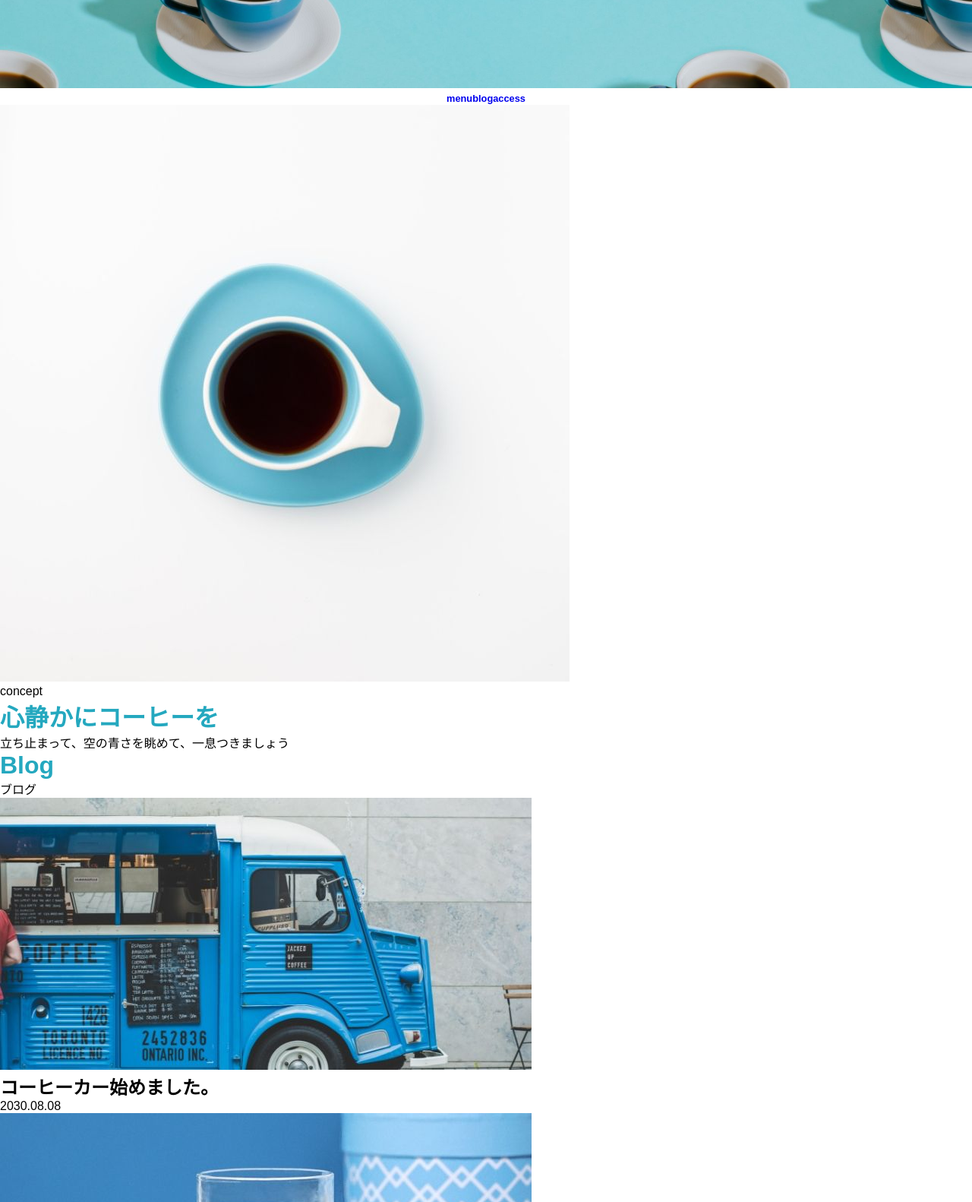
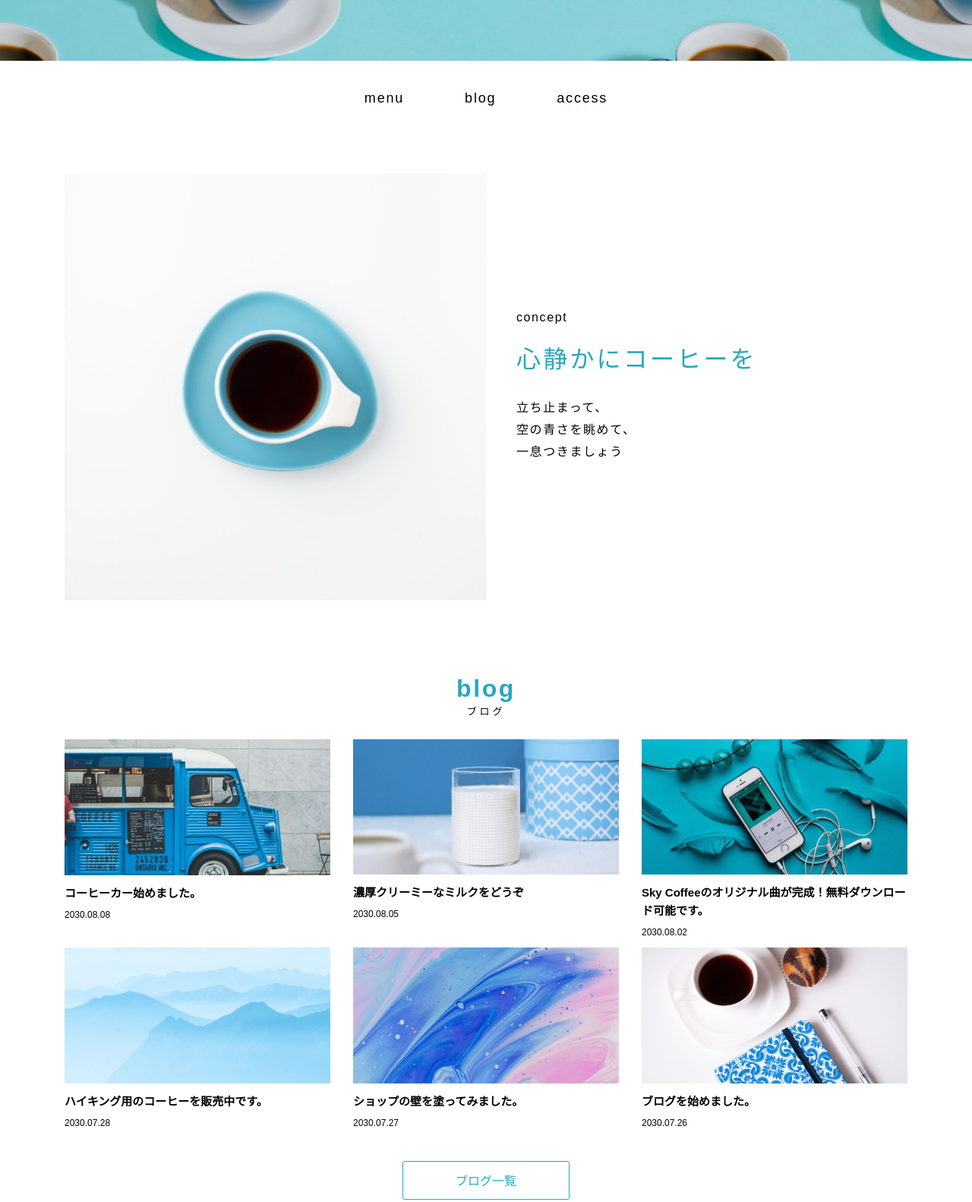
Before and after one commit to yuni-tsuki/cafe-site, a plain HTML site: page index.html in a window 1280 px wide. Shown: the part 600-2182 px from the top of the page at 76% size. Drawn offline with Linux system fonts and the light colour scheme; some packages are replaced by stand-ins of ours.

Commit message:
PC版レイアウト完成

```diff
--- a/css/style.scss
+++ b/css/style.scss
@@ -13,6 +13,18 @@ a {
   }
 }
 
+img {
+  max-width: 100%;
+  height: auto;
+  vertical-align: bottom;
+}
+
+.container {
+  max-width: 1170px;
+  margin: 0 auto;
+  padding: 0 30px;
+}
+
 h1 {
   color: #24A8Bf;
 }
@@ -21,27 +33,140 @@ top-img {
   max-width: 100%;
 }
 
-.contains-container {
-  margin: 0% auto;
-  nav {
-    font-weight: bold;
-    display: flex;
-    justify-content: center;
+header {
+  padding: 50px 0;
+  img {
+    width: 280px;
+    margin: 0 auto;
+    display: block;
   }
 }
 
-.concept-container {
-  justify-content: space-between;
+.main-visual {
+  width: 100%;
 }
 
-header img{
-  width: 25%;
-  margin: 5% auto 5% auto;
-  display: flex;
-  justify-content: center;
+.gloval-nav {
+  margin-top: 40px;
+  margin-bottom: 90px;
+  ul {
+    display: flex;
+    justify-content: center;
+    list-style: none;
+    li {
+      margin-right: 80px;
+      letter-spacing: 0.1em;
+      font-size: 18px;
+      line-height: 1;
+      &:last-child {
+        margin-right: 0;
+      }
+      a {
+        color: black;
+      }
+    }
+  }
 }
 
-.top-img {
-  width: 100%;
+.concept {
+  .container {
+    display: flex;
+    align-items: center;
+  }
+  .description {
+    padding-left: 40px;
+  }
+  .subtitle {
+    letter-spacing: 0.1em;
+    margin-bottom: 20px;
+  }
+  h2 {
+    font-size: 32px;
+    color: #24A8BF;
+    letter-spacing: 0.1em;
+    margin-bottom: 30px;
+    font-weight: normal;
+  }
+  p {
+    letter-spacing: 0.1em;
+    font-size: 16px;
+    line-height: 1.8;
+  }
+  img {
+    width: 50%;
+  }
+}
 
+.blog {
+  padding-top: 100px;
+  padding-bottom: 50px;
+  h2 {
+    color: #24A8BF;
+    font-size: 32px;
+    letter-spacing: 0.08em;
+    line-height: 1;
+    text-align: center;
+    margin-bottom: 8px;
+  }
+  .subtitle {
+    text-align: center;
+    font-size: 13px;
+    margin-bottom: 30px;
+    letter-spacing: 0.3em;
+    line-height: 1;
+  }
+  .list {
+    display: flex;
+    flex-flow: row wrap;
+    .article {
+      margin: 0 30px 12px 0;
+      width: calc((100% - 60px) / 3);
+      &:nth-child(3n) {
+        margin-right: 0;
+      }
+      &:hover {
+        opacity: 0.8;
+      }
+      h3 {
+        font-size: 15px;
+        line-height: 1.6;
+        letter-spacing: 0;
+        margin: 12px 0 6px 0;
+      }
+      time {
+        font-size: 12px;
+      }
+    }
+  }
+  button {
+    display: block;
+    border: 1px solid #24A8BF;
+    border-radius: 3px;
+    height: 51px;
+    width: 220px;
+    margin: 30px auto 0 auto;
+    color: #24A8BF;
+    text-align: center;
+    &:hover {
+      opacity: 0.8;
+    }
+  }
 }
+
+footer{
+  background-color: black;
+  img {
+    display: block;
+    width: 180px;
+    margin: 0 auto;
+    padding: 70px 0 50px 0;
+  }
+  p {
+    padding-bottom: 30px;
+    font-size: 12px;
+    line-height: 1.15;
+    letter-spacing: 0.05em;
+    color: #8b8b8b;
+    text-align: center;
+  }
+}
--- a/index.html
+++ b/index.html
@@ -6,6 +6,7 @@
     <meta name="description" content="Sky Coffeeの公式ホームページ">
     <link rel="stylesheet" href="https://unpkg.com/ress/dist/ress.min.css">
     <link rel="stylesheet" href="css/style.css">
+    <meta name="viewport" content="width=device-width,initial-scale=1">
   </head>
 
   <body>
@@ -13,66 +14,82 @@
       <img src="images/logo.png" alt="Sky Coffee">
     </header>
 
-    <img class="top-img" src="images/pc_main-visual.jpg" alt="複数の青いカップのコーヒー">
+    <picture class="main-visual">
+      <source srcset="images/pc_main-visual.jpg" media="(min-width: 768px)">
+      <img src="images/sp_main-visual.jpg" alt="複数の青いカップのコーヒー">
+    </picture>
 
-    <div class="contains-container">
-      <nav>
-        <a href="#"><small>menu</small></a>
-        <a href="#"><small>blog</small></a>
-        <a href="#"><small>access</small></a>
+    <nav class="gloval-nav">
+      <ul>
+        <li><a href="#">menu</a></li>
+        <li><a href="#">blog</a></li>
+        <li><a href="#">access</a></li>
+      </ul>
     </nav>
 
-      <div class="concept-container">
-        <img src="images/concept.jpg" alt="青いカップのコーヒー">
-        <div>
-          <p>concept</p>
-          <h1>心静かにコーヒーを</h1>
-          <p>立ち止まって、空の青さを眺めて、一息つきましょう</p>
+    <main>
+      <section class="concept">
+        <div class="container">
+          <img src="images/concept.jpg" alt="青いカップのコーヒー" width="750" height="759">
+          <div class="description">
+            <div class="subtitle">concept</div>
+            <h2>心静かにコーヒーを</h2>
+            <p>
+              立ち止まって、<br>
+              空の青さを眺めて、<br>
+              一息つきましょう
+            </p>
           </div>
         </div>
+      </section>
 
-      <h1>Blog</h1>
-      <p class="bold">ブログ</p>
+      <section class="blog">
+        <div class="container">
+          <h2>blog</h2>
+          <div class="subtitle">ブログ</div>
 
+          <div class="list">
             <div class="article">
               <img src="images/thumbnail01.jpg" alt="青いトラック">
-        <h2>コーヒーカー始めました。</h2>
-        <p>2030.08.08</p>
+              <h3 class="title">コーヒーカー始めました。</h3>
+              <time datetime="2030-08-08">2030.08.08</time>
             </div>
 
             <div class="article">
               <img src="images/thumbnail02.jpg" alt="牛乳">
-        <h2>濃厚クリーミーなミルクをどうぞ</h2>
-        <p>2030.08.05</p>
+              <h3 class="title">濃厚クリーミーなミルクをどうぞ</h3>
+              <time datetime="2030-08-05">2030.08.05</time>
             </div>
 
             <div class="article">
               <img src="images/thumbnail03.jpg" alt="音楽アプリ">
-        <h2>Sky Coffeeのオリジナル曲が完成！無料ダウンロード可能です。</h2>
-        <p>2030.08.02</p>
+              <h3 class="title">Sky Coffeeのオリジナル曲が完成！無料ダウンロード可能です。</h3>
+              <time datetime="2030-08-02">2030.08.02</time>
             </div>
 
             <div class="article">
               <img src="images/thumbnail04.jpg" alt="山々">
-        <h2>ハイキング用のコーヒーを販売中です。</h2>
-        <p>2030.07.28</p>
+              <h3 class="title">ハイキング用のコーヒーを販売中です。</h3>
+              <time datetime="2030-07-28">2030.07.28</time>
             </div>
 
             <div class="article">
               <img src="images/thumbnail05.jpg" alt="青とピンクのグラデーション">
-        <h2>ショップの壁を塗ってみました。</h2>
-        <p>2030.07.27</p>
+              <h3 class="title">ショップの壁を塗ってみました。</h3>
+              <time datetime="2030-07-27">2030.07.27</time>
             </div>
 
             <div class="article">
               <img src="images/thumbnail06.jpg" alt="コーヒーと手帳">
-        <h2>ブログを始めました。</h2>
-        <p>2030.07.26</p>
+              <h3 class="title">ブログを始めました。</h3>
+              <time datetime="2030-07-26">2030.07.26</time>
+            </div>
           </div>
 
-      <p>ブログ一覧</p>
-
+          <button>ブログ一覧</button>
         </div>
+      </section>
+    </main>
 
     <footer>
       <img src="images/logo-white.png" alt="Sky Coffee">
```
Also changed, not shown: css/style.css, 1 other file. Lines whose indentation alone changed are shown as unchanged.
